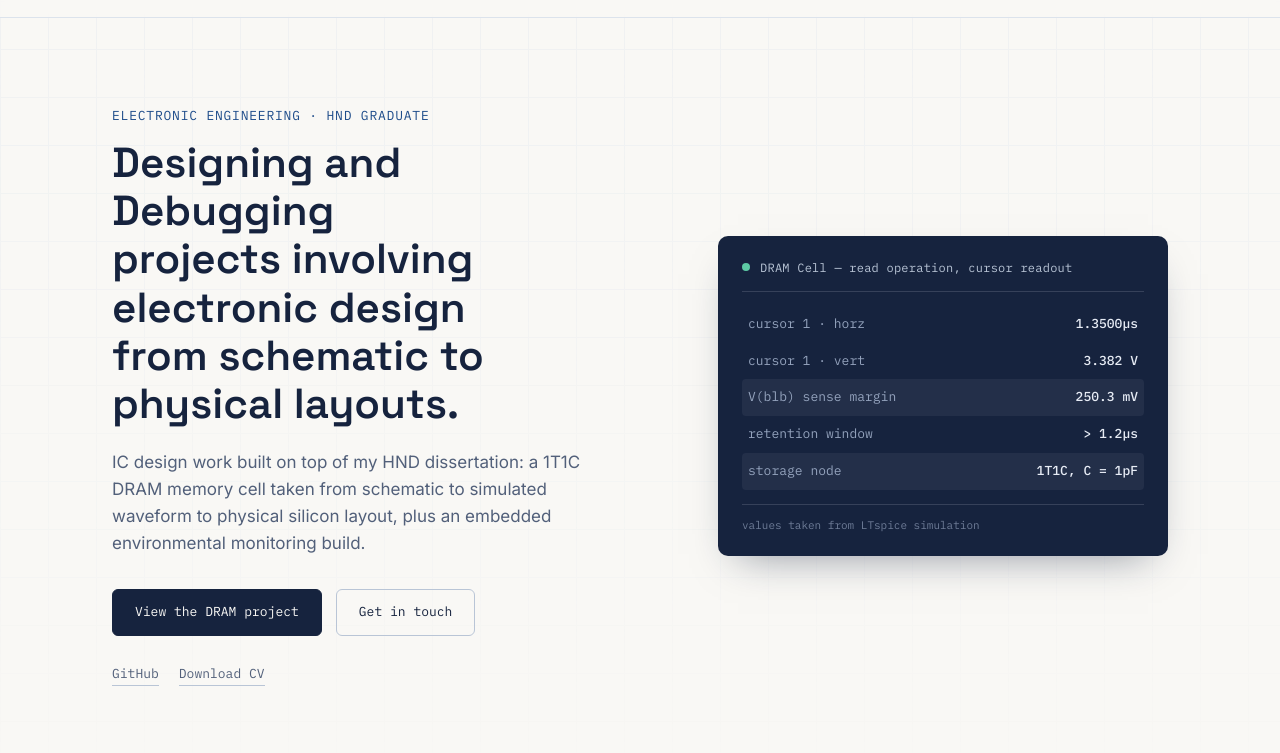
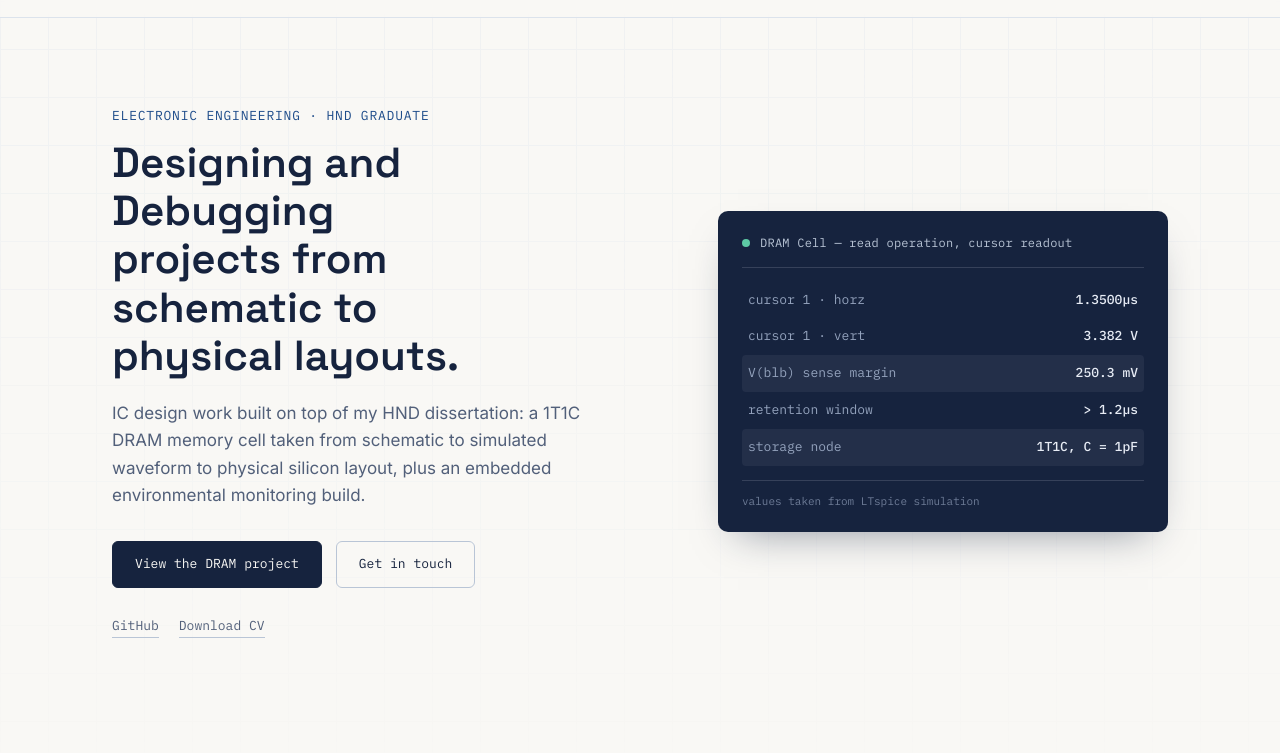
Before and after one commit to FIsla-Projects/FIsla-Projects.github.io, a plain HTML site: page index.html in a window 1280 px wide. Shown: the part 47-800 px from the top of the page. Drawn offline with Linux system fonts and the light colour scheme.

Commit message:
Update index.html

```diff
--- a/index.html
+++ b/index.html
@@ -35,7 +35,7 @@
   <section class="hero wrap">
     <div class="hero-copy">
       <p class="eyebrow">Electronic engineering &middot; HND graduate</p>
-      <h1>Designing and Debugging projects involving electronic design from schematic to physical layouts.</h1>
+      <h1>Designing and Debugging projects from schematic to physical layouts.</h1>
       <p class="hero-lede">
         IC design work built on top of my HND dissertation: a 1T1C DRAM memory
         cell taken from schematic to simulated waveform to physical silicon layout,
```
